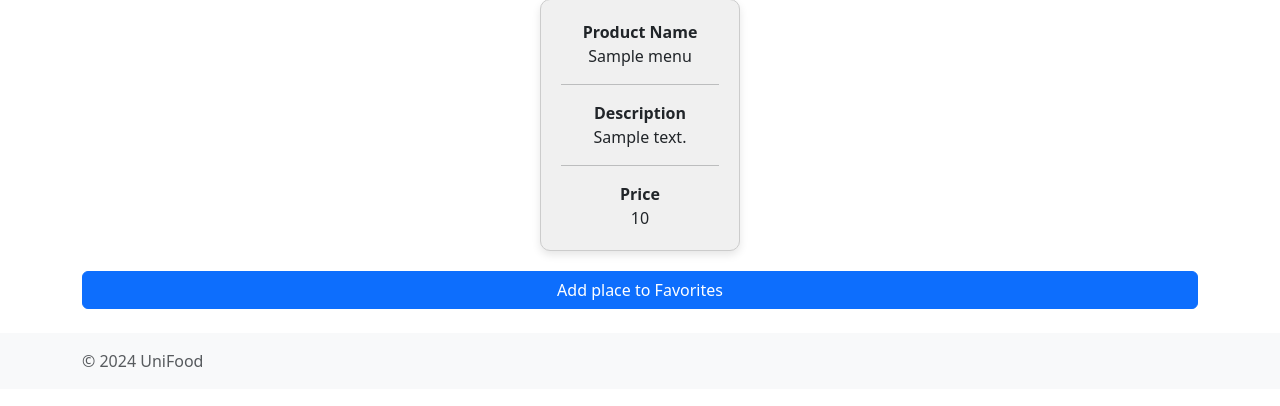
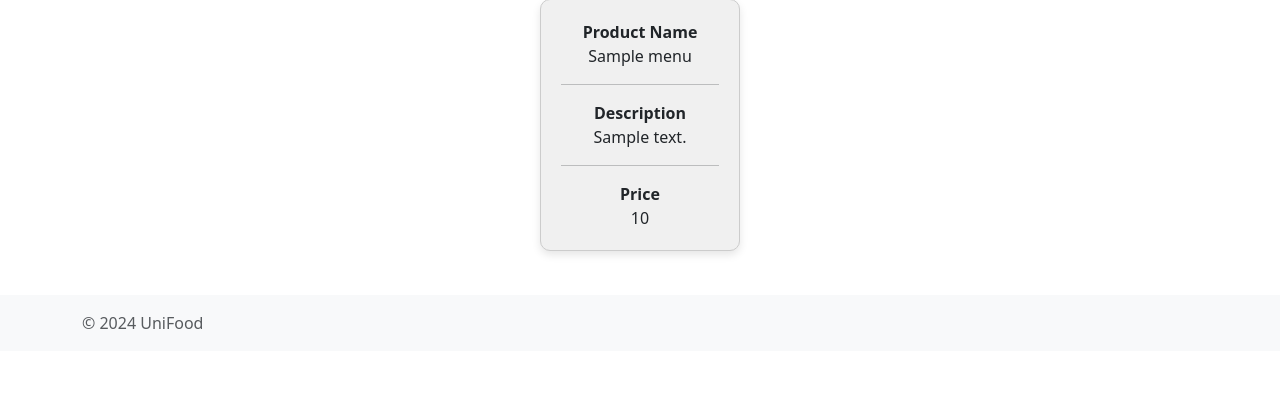
Before and after one commit to l-velazquez/UniFood_Django, a Django app: template UniFood/Menus/templates/Menu.html in a window 1280 px wide. Shown: the part 191-597 px from the top of the page. Run offline with Django 5.2, Linux system fonts and the light colour scheme; the template is opened without the code that fills it: most values are stand-ins (such as "Sample title", 1, 10 or a date in 2020).

Commit message:
feat: Remove unnecessary form and button from Menu.html template

```diff
--- a/UniFood/Menus/templates/Menu.html
+++ b/UniFood/Menus/templates/Menu.html
@@ -24,11 +24,5 @@
 
     </div>
 
-    <form action="{% url 'set_favorite' place.id %}" method="post">
-        {% csrf_token %}
-        <div class="d-grid gap-2">
-            <button class="btn btn-primary" align='center' type="submit">Add place to Favorites</button>
-        </div>
-    </form>
-    </form>
+
 {% endblock %}
```
